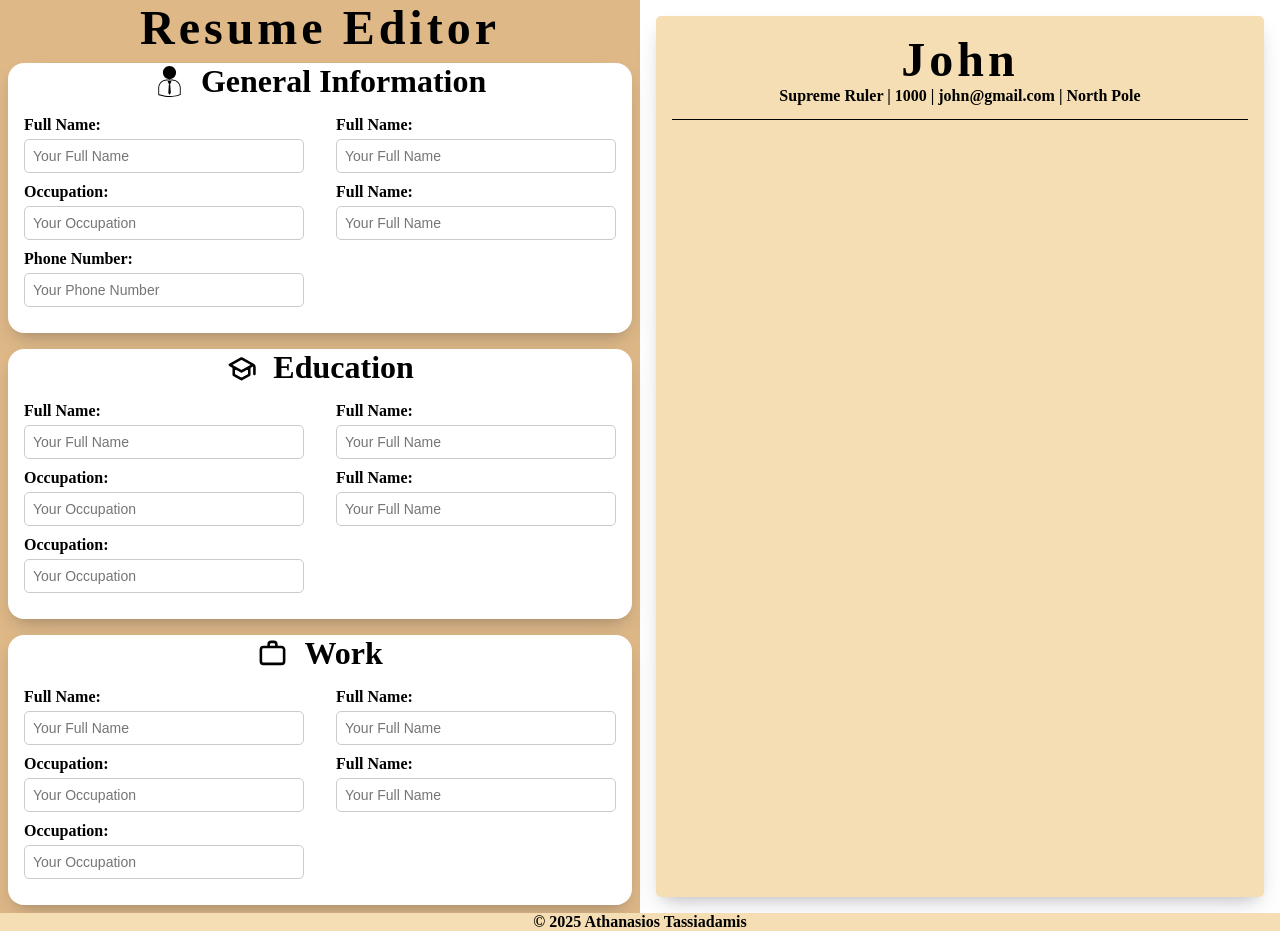
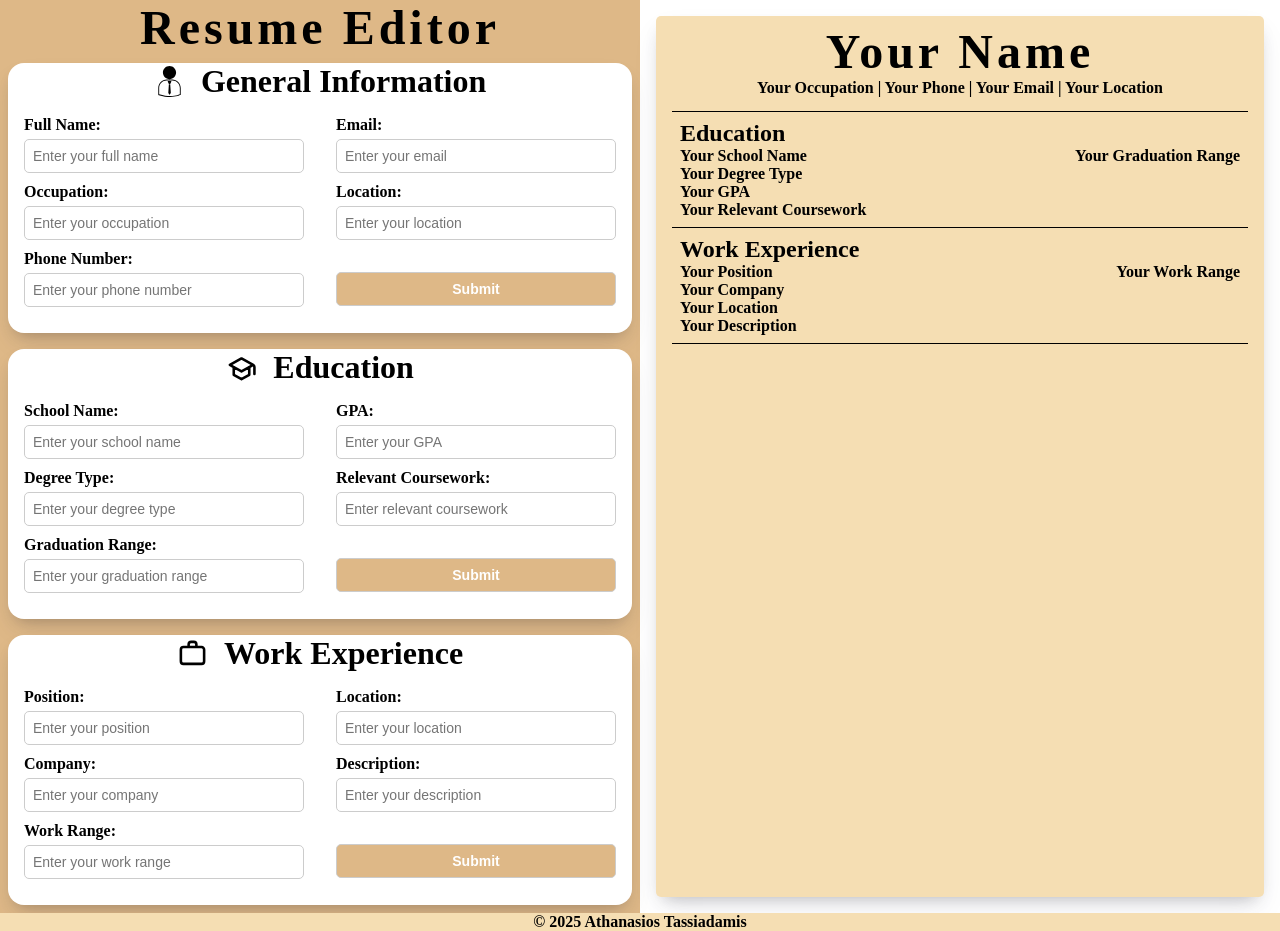
Before and after one commit to atassiad/CV_Application, a React (Vite) app: page / in a window 1280 px wide. Built offline with nearby package versions, Linux system fonts and the light colour scheme.

Commit message:
Added placeholders to form fields and state hooks to update resume side when forms are submitted

```diff
--- a/src/App.jsx
+++ b/src/App.jsx
@@ -1,19 +1,62 @@
-import Footer from './components/Footer/Footer.jsx'
-import EditingSide from './components/EditingSide/EditingSide.jsx'
-import ResumeSide from './components/ResumeSide/ResumeSide.jsx'
+import React, { useState } from 'react';
+import Footer from './components/Footer/Footer.jsx';
+import EditingSide from './components/EditingSide/EditingSide.jsx';
+import ResumeSide from './components/ResumeSide/ResumeSide.jsx';
 
 function App() {
+  const [generalInfo, setGeneralInfo] = useState({
+    name: '',
+    occupation: '',
+    telephone: '',
+    email: '',
+    location: ''
+  });
+
+  const [educationInfo, setEducationInfo] = useState({
+    school_name: '',
+    degree_type: '',
+    graduation_range: '',
+    gpa: '',
+    relevent_coursework: ''
+  });
+
+  const [workExperienceInfo, setWorkExperienceInfo] = useState({
+    position: '',
+    company: '',
+    work_range: '',
+    location: '',
+    description: ''
+  });
+
+  const handleGeneralSubmit = (data) => {
+    setGeneralInfo(data);
+  };
+
+  const handleEducationSubmit = (data) => {
+    setEducationInfo(data);
+  };
+
+  const handleWorkExperienceSubmit = (data) => {
+    setWorkExperienceInfo(data);
+  };
+
   return (
     <div className="app-container">
       <div className="main-app">
-        <EditingSide>
-        </EditingSide>
-        <ResumeSide>
-        </ResumeSide>
+        <EditingSide
+          onGeneralSubmit={handleGeneralSubmit}
+          onEducationSubmit={handleEducationSubmit}
+          onWorkExperienceSubmit={handleWorkExperienceSubmit}
+        />
+        <ResumeSide
+          generalInfo={generalInfo}
+          educationInfo={educationInfo}
+          workExperienceInfo={workExperienceInfo}
+        />
       </div>
-      <Footer className="footer"/>
+      <Footer className="footer" />
     </div>
-  )
+  );
 }
 
-export default App
+export default App;
--- a/src/components/EditingSide/EditingSide.css
+++ b/src/components/EditingSide/EditingSide.css
@@ -70,3 +70,21 @@ h1 {
     flex-direction: column;
     flex: 1;
 }
+
+.submit-button {
+    margin-top: 8%;
+    padding: 8px;
+    font-size: 14px;
+    font-weight: bold;
+    color: white;
+    background-color: #deb887;
+    border: 1px solid #ccc;
+    border-radius: 5px;
+    width: 100%;
+    cursor: pointer;
+}
+
+.submit-button:hover {
+    background-color: #cda776;
+    /* Slightly darker shade for hover effect */
+}
--- a/src/components/EditingSide/EditingSide.jsx
+++ b/src/components/EditingSide/EditingSide.jsx
@@ -1,10 +1,10 @@
-import React from 'react'
-import './EditingSide.css'
+import React, { useState } from 'react';
+import './EditingSide.css';
 import generalIcon from "/home/athanasios/Odin/CV_Application/src/assets/business-man-wearing-suit-and-tie-svgrepo-com.svg";
 import educationIcon from "/home/athanasios/Odin/CV_Application/src/assets/school-svgrepo-com.svg";
 import workIcon from "/home/athanasios/Odin/CV_Application/src/assets/work-alt-svgrepo-com.svg";
 
-function InputField({ label, type = "text", name, placeholder }) {
+function InputField({ label, type = "text", name, placeholder, value, onChange }) {
     const fieldStyle = {
         display: "flex",
         flexDirection: "column",
@@ -36,89 +36,160 @@ function InputField({ label, type = "text", name, placeholder }) {
                 type={type}
                 name={name}
                 placeholder={placeholder}
+                value={value}
+                onChange={onChange}
             />
         </div>
     );
 }
 
-function General() {
+function General({ onGeneralSubmit }) {
+    const [formData, setFormData] = useState({
+        name: '',
+        occupation: '',
+        telephone: '',
+        email: '',
+        location: ''
+    });
+
+    const handleChange = (e) => {
+        const { name, value } = e.target;
+        setFormData((prevData) => ({
+            ...prevData,
+            [name]: value
+        }));
+    };
+
+    const handleSubmit = (e) => {
+        e.preventDefault();
+        onGeneralSubmit(formData);
+    };
+
     return (
         <div className="general">
             <div className="top">
-                <img src={generalIcon}></img>
+                <img src={generalIcon} alt="General Icon" />
                 <p> General Information </p>
             </div>
-            <form className="general-input">
+            <form className="general-input" onSubmit={handleSubmit}>
                 <div className="left">
-                    <InputField label="Full Name" name="fullname" placeholder="Your Full Name"/>
-                    <InputField label="Occupation" name="occupation" placeholder="Your Occupation"/>
-                    <InputField label="Phone Number" name="phonenumber" placeholder="Your Phone Number" />
+                    <InputField label="Full Name" name="name" placeholder="Enter your full name" value={formData.name} onChange={handleChange} />
+                    <InputField label="Occupation" name="occupation" placeholder="Enter your occupation" value={formData.occupation} onChange={handleChange} />
+                    <InputField label="Phone Number" name="telephone" placeholder="Enter your phone number" value={formData.telephone} onChange={handleChange} />
                 </div>
                 <div className="right">
-                    <InputField label="Full Name" name="fullname" placeholder="Your Full Name" />
-                    <InputField label="Full Name" name="fullname" placeholder="Your Full Name" />
+                    <InputField label="Email" name="email" placeholder="Enter your email" value={formData.email} onChange={handleChange} />
+                    <InputField label="Location" name="location" placeholder="Enter your location" value={formData.location} onChange={handleChange} />
+                    <div className="button-container">
+                        <button type="submit" className="submit-button">Submit</button>
+                    </div>
                 </div>
             </form>
         </div>
     );
 }
 
-function Education() {
+function Education({ onEducationSubmit }) {
+    const [formData, setFormData] = useState({
+        school_name: '',
+        degree_type: '',
+        graduation_range: '',
+        gpa: '',
+        relevent_coursework: ''
+    });
+
+    const handleChange = (e) => {
+        const { name, value } = e.target;
+        setFormData((prevData) => ({
+            ...prevData,
+            [name]: value
+        }));
+    };
+
+    const handleSubmit = (e) => {
+        e.preventDefault();
+        onEducationSubmit(formData);
+    };
+
     return (
         <div className="education">
             <div className="top">
-                <img src={educationIcon}></img>
+                <img src={educationIcon} alt="Education Icon" />
                 <p> Education </p>
             </div>
-            <form className="education-input">
+            <form className="education-input" onSubmit={handleSubmit}>
                 <div className="left">
-                    <InputField label="Full Name" name="fullname" placeholder="Your Full Name" />
-                    <InputField label="Occupation" name="occupation" placeholder="Your Occupation" />
-                    <InputField label="Occupation" name="occupation" placeholder="Your Occupation" />
+                    <InputField label="School Name" name="school_name" placeholder="Enter your school name" value={formData.school_name} onChange={handleChange} />
+                    <InputField label="Degree Type" name="degree_type" placeholder="Enter your degree type" value={formData.degree_type} onChange={handleChange} />
+                    <InputField label="Graduation Range" name="graduation_range" placeholder="Enter your graduation range" value={formData.graduation_range} onChange={handleChange} />
                 </div>
                 <div className="right">
-                    <InputField label="Full Name" name="fullname" placeholder="Your Full Name" />
-                    <InputField label="Full Name" name="fullname" placeholder="Your Full Name" />
+                    <InputField label="GPA" name="gpa" placeholder="Enter your GPA" value={formData.gpa} onChange={handleChange} />
+                    <InputField label="Relevant Coursework" name="relevent_coursework" placeholder="Enter relevant coursework" value={formData.relevent_coursework} onChange={handleChange} />
+                    <button type="submit" className="submit-button">Submit</button>
                 </div>
             </form>
         </div>
     );
 }
 
-function WorkExperience() {
+function WorkExperience({ onWorkExperienceSubmit }) {
+    const [formData, setFormData] = useState({
+        position: '',
+        company: '',
+        work_range: '',
+        location: '',
+        description: ''
+    });
+
+    const handleChange = (e) => {
+        const { name, value } = e.target;
+        setFormData((prevData) => ({
+            ...prevData,
+            [name]: value
+        }));
+    };
+
+    const handleSubmit = (e) => {
+        e.preventDefault();
+        onWorkExperienceSubmit(formData);
+    };
+
     return (
         <div className="work-experience">
             <div className="top">
-                <img src={workIcon}></img>
-                <p> Work </p>
+                <img src={workIcon} alt="Work Icon" />
+                <p> Work Experience </p>
             </div>
-            <form className="work-input">
+            <form className="work-input" onSubmit={handleSubmit}>
                 <div className="left">
-                    <InputField label="Full Name" name="fullname" placeholder="Your Full Name" />
-                    <InputField label="Occupation" name="occupation" placeholder="Your Occupation" />
-                    <InputField label="Occupation" name="occupation" placeholder="Your Occupation" />
+                    <InputField label="Position" name="position" placeholder="Enter your position" value={formData.position} onChange={handleChange} />
+                    <InputField label="Company" name="company" placeholder="Enter your company" value={formData.company} onChange={handleChange} />
+                    <InputField label="Work Range" name="work_range" placeholder="Enter your work range" value={formData.work_range} onChange={handleChange} />
                 </div>
                 <div className="right">
-                    <InputField label="Full Name" name="fullname" placeholder="Your Full Name" />
-                    <InputField label="Full Name" name="fullname" placeholder="Your Full Name" />
+                    <InputField label="Location" name="location" placeholder="Enter your location" value={formData.location} onChange={handleChange} />
+                    <InputField label="Description" name="description" placeholder="Enter your description" value={formData.description} onChange={handleChange} />
+                    <button type="submit" className="submit-button">Submit</button>
                 </div>
             </form>
         </div>
     );
 }
-function EditingSide() {
+
+function EditingSide({ onGeneralSubmit, onEducationSubmit, onWorkExperienceSubmit }) {
     return (
         <div className="editing-side">
             <div className="title">
                 <h1> Resume Editor </h1>
             </div>
             <div className="edit-resume">
-                <General/>
-                <Education/>
-                <WorkExperience/>
+                <General onGeneralSubmit={onGeneralSubmit} />
+                <Education onEducationSubmit={onEducationSubmit} />
+                <WorkExperience onWorkExperienceSubmit={onWorkExperienceSubmit} />
             </div>
         </div>
-    )
+    );
 }
 
-export default EditingSide
+export default EditingSide;
--- a/src/components/ResumeSide/ResumeSide.css
+++ b/src/components/ResumeSide/ResumeSide.css
@@ -8,18 +8,34 @@
     background-color: wheat;
 }
 
-.resume-education {
+.resume-general-info {
     flex: 1;
     display: flex;
     flex-direction: column;
-    border-bottom: 0.1rem solid black;
     max-height: 10%;
     align-items: center;
     justify-content: center;
-    margin: 1rem 1rem;
+    margin-top: 0.5rem;
+    margin-bottom: 0rem;
+    margin-left: 1rem;
+    margin-right: 1rem;
+    border-bottom: 0.1rem solid black;
 }
 
-.resume-education > h1 , .resume-education > p {
+.resume-general-info > h1 , .resume-general-info > p {
     flex: 1;
     flex: 1;
 }
+
+.resume-education, .resume-work-experience {
+    display: flex;
+    flex-direction: column;
+    margin: 0rem 1rem;
+    padding: 0.5rem;
+    border-bottom: 0.1rem solid black;
+}
+
+.school-grad-split, .position-work-range-split {
+    display: flex;
+    justify-content: space-between;
+}
--- a/src/components/ResumeSide/ResumeSide.jsx
+++ b/src/components/ResumeSide/ResumeSide.jsx
@@ -1,23 +1,61 @@
-import React from 'react'
-import './ResumeSide.css'
+import React from 'react';
+import './ResumeSide.css';
 
-function ResumeEducation({name, occupation, telephone, email, location}) {
+function ResumeGeneralInfo({ name, occupation, telephone, email, location }) {
+    return (
+        <div className="resume-general-info">
+            <h1> {name || "Your Name"} </h1>
+            <p>{`${occupation || "Your Occupation"} | ${telephone || "Your Phone"} | ${email || "Your Email"} | ${location || "Your Location"}`}</p>
+        </div>
+    );
+}
+
+function ResumeEducation({ school_name, degree_type, graduation_range, gpa, relevent_coursework }) {
     return (
         <div className="resume-education">
-            <h1> {name} </h1>
-            <p>{occupation + " | " + telephone + " | " + email + " | " + location}</p>
+            <h2> Education </h2>
+            <div className="school-grad-split">
+                <p>{school_name || "Your School Name"}</p>
+                <p>{graduation_range || "Your Graduation Range"}</p>
+            </div>
+            <p>{degree_type || "Your Degree Type"}</p>
+            <p>{gpa || "Your GPA"}</p>
+            <p>{relevent_coursework || "Your Relevant Coursework"}</p>
         </div>
-    )
+    );
 }
 
-function ResumeSide() {
+function ResumeWorkExperience({ position, company, work_range, location, description }) {
+    return (
+        <div className="resume-work-experience">
+            <h2> Work Experience </h2>
+            <div className="position-work-range-split">
+                <p>{position || "Your Position"}</p>
+                <p>{work_range || "Your Work Range"}</p>
+            </div>
+            <p>{company || "Your Company"}</p>
+            <p>{location || "Your Location"}</p>
+            <p>{description || "Your Description"}</p>
+        </div>
+    );
+}
+
+function ResumeSide({ generalInfo, educationInfo, workExperienceInfo }) {
     return (
         <div className="resume-side">
             <div className="resume">
-                <ResumeEducation name="John" occupation="Supreme Ruler" telephone="1000" email="john@gmail.com" location="North Pole" />
+                <ResumeGeneralInfo
+                    name={generalInfo.name}
+                    occupation={generalInfo.occupation}
+                    telephone={generalInfo.telephone}
+                    email={generalInfo.email}
+                    location={generalInfo.location}
+                />
+                <ResumeEducation {...educationInfo} />
+                <ResumeWorkExperience {...workExperienceInfo} />
             </div>
         </div>
-    )
+    );
 }
 
-export default ResumeSide
+export default ResumeSide;
```
